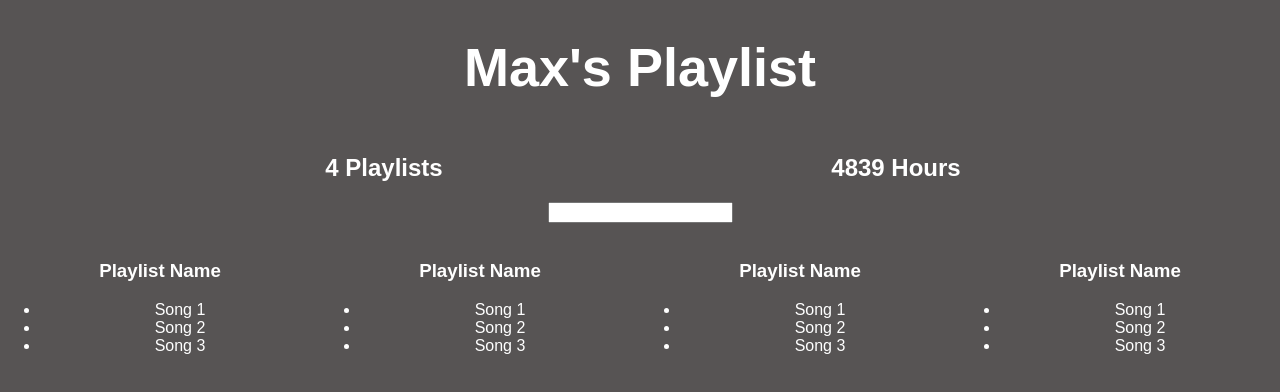
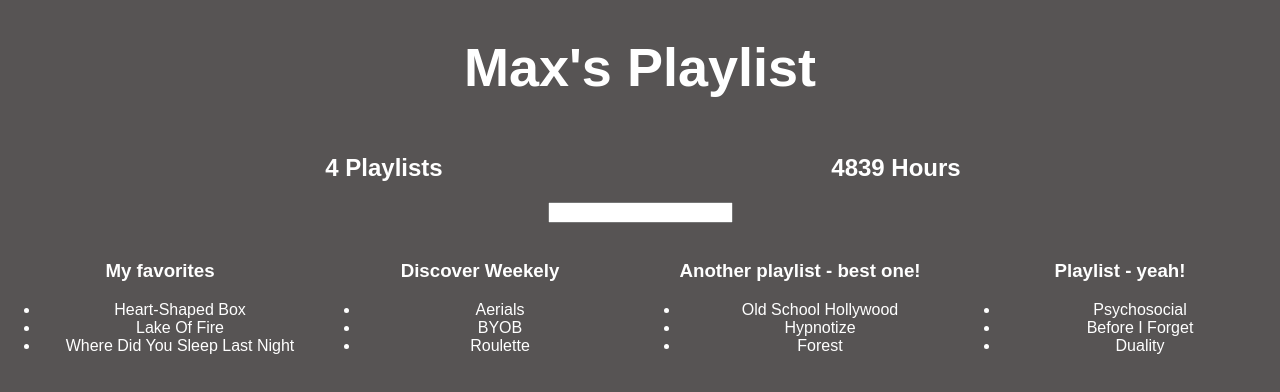
Before and after one commit to MaxDrljic/React-Playlist-Prototyping, a React (Create React App) app: page / in a window 1280 px wide. Shown: the top 392 px of the page. Built offline with nearby package versions, Linux system fonts and the light colour scheme.

Commit message:
Updated fake playlist data & cleaned up the code

```diff
--- a/src/App.js
+++ b/src/App.js
@@ -20,25 +20,25 @@ let fakeServerData = {
       {
         name: 'Discover Weekely',
         songs: [
-          {name: 'Heart-Shaped Box', duration: 1345},
-          {name: 'Lake Of Fire', duration: 1236},
-          {name: 'Where Did You Sleep Last Night', duration: 70000}
+          {name: 'Aerials', duration: 1345},
+          {name: 'BYOB', duration: 1236},
+          {name: 'Roulette', duration: 70000}
         ]
       },
       {
         name: 'Another playlist - best one!',
         songs: [
-          {name: 'Heart-Shaped Box', duration: 1345},
-          {name: 'Lake Of Fire', duration: 1236},
-          {name: 'Where Did You Sleep Last Night', duration: 70000}
+          {name: 'Old School Hollywood', duration: 1345},
+          {name: 'Hypnotize', duration: 1236},
+          {name: 'Forest', duration: 70000}
         ]
       },
       {
         name: 'Playlist - yeah!',
         songs: [
-          {name: 'Heart-Shaped Box', duration: 1345},
-          {name: 'Lake Of Fire', duration: 1236},
-          {name: 'Where Did You Sleep Last Night', duration: 70000}
+          {name: 'Psychosocial', duration: 1345},
+          {name: 'Before I Forget', duration: 1236},
+          {name: 'Duality', duration: 70000}
         ]
       }
     ]
@@ -84,14 +84,15 @@ class Filter extends Component {
 
 class Playlist extends Component {
   render() {
+    let playlist = this.props.playlist
     return (
       <div style={{...defaultStyle, display: 'inline-block', width: '25%'}}>
         <img />
-        <h3>Playlist Name</h3>
+        <h3>{playlist.name}</h3>
         <ul>
-          <li>Song 1</li>
-          <li>Song 2</li>
-          <li>Song 3</li>
+          {playlist.songs.map(song =>
+            <li>{song.name}</li>
+          )}
         </ul>
       </div>
     );
@@ -119,10 +120,9 @@ class App extends Component {
             <PlaylistCounter playlists={this.state.serverData.user && this.state.serverData.user.playlists}/>
             <HoursCounter playlists={this.state.serverData.user && this.state.serverData.user.playlists}/>
             <Filter />
-            <Playlist />
-            <Playlist />
-            <Playlist />
-            <Playlist />
+            {this.state.serverData.user.playlists.map(playlists =>
+              <Playlist playlist={playlists} />
+            )}
           </div> : <h1 style={defaultStyle}>Loading...</h1>
           }
         </div>
```
